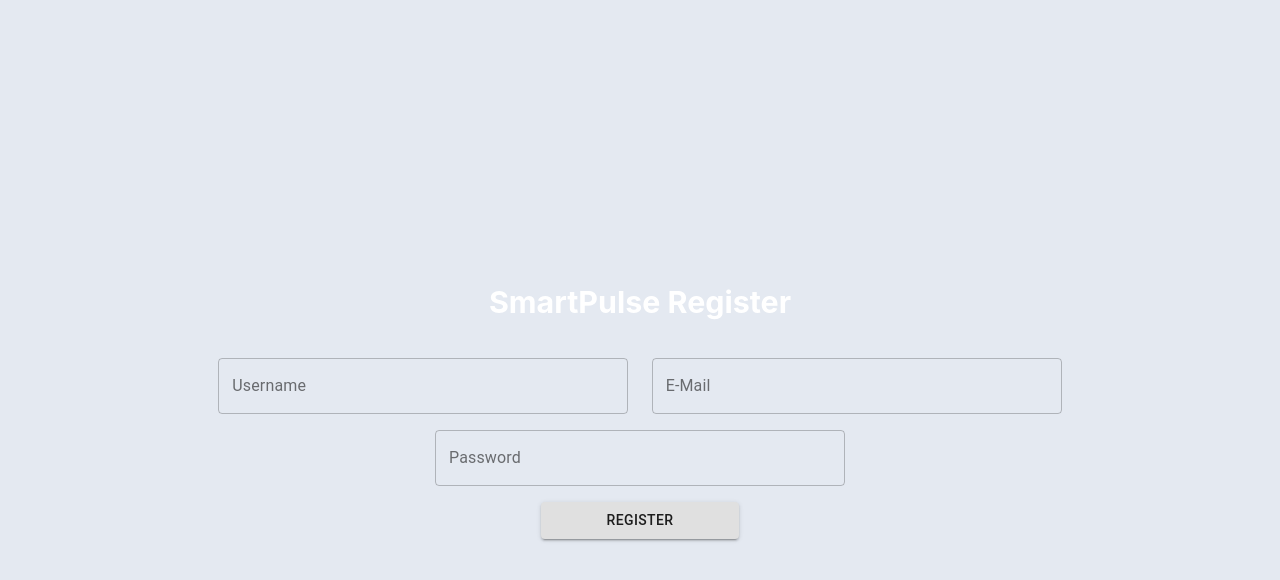
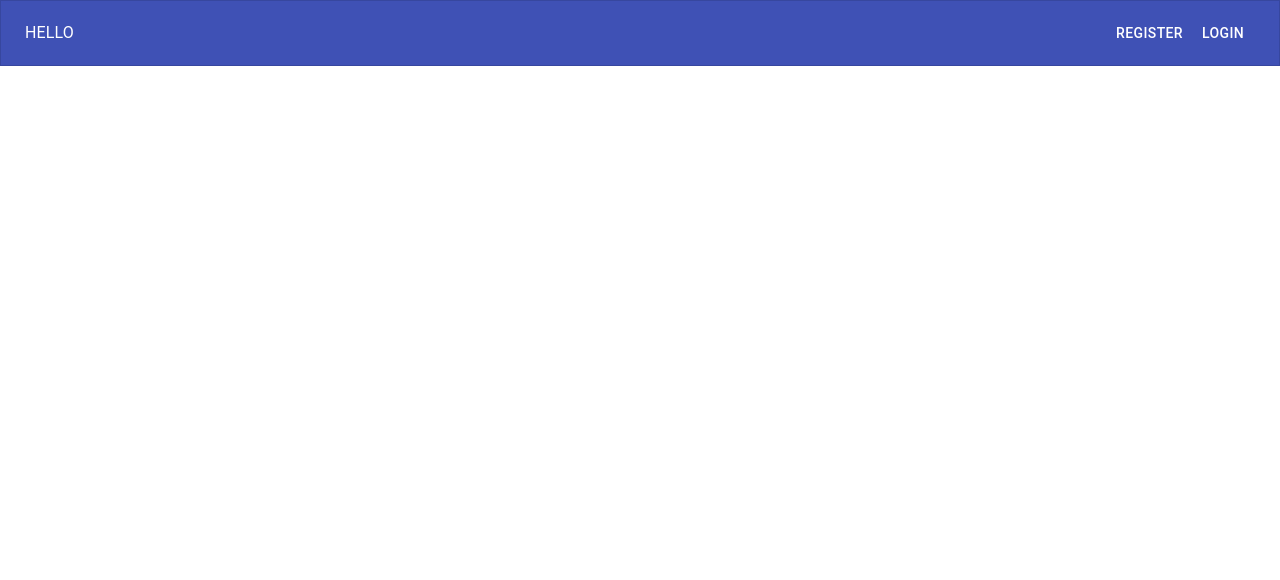
Before and after one commit to codeBatu/BlogAppClient, a React (Create React App) app in the folder client/: page /login in a window 1280 px wide. Shown: the top 580 px of the page. Built offline with nearby package versions, Linux system fonts and the light colour scheme.

Commit message:
Navbar Kayıt Register Eklendi

```diff
--- a/client/src/App.js
+++ b/client/src/App.js
@@ -1,14 +1,9 @@
 import './App.css'
 import Login from './component/LoginPage/Login'
+import Navbar from './component/NavBar/Navbar'
 import Register from './component/RegisterPage/Register'
 function App() {
-  return (
-    <div className="App">
-      <header className="App-header">
-        <Register />
-      </header>
-    </div>
-  )
+  return <Navbar />
 }
 
 export default App
--- /dev/null
+++ b/client/src/component/NavBar/Navbar.js
@@ -0,0 +1,27 @@
+import * as React from 'react'
+
+import {
+  Container,
+  Typography,
+  Toolbar,
+  AppBar,
+  Box,
+  IconButton,
+  Menu,
+  Button,
+} from '@material-ui/core'
+
+const NavBar = () => {
+  return (
+    <AppBar position="static" variant="outlined">
+      <Toolbar>
+        <Typography>HELLO</Typography>
+        <Button style={{ marginLeft: 'auto' }} color="inherit">
+          Register
+        </Button>
+        <Button color="inherit">Login</Button>
+      </Toolbar>
+    </AppBar>
+  )
+}
+export default NavBar
```
Also changed, not shown: 1 other file (tests, documents, lock files or other folders).
